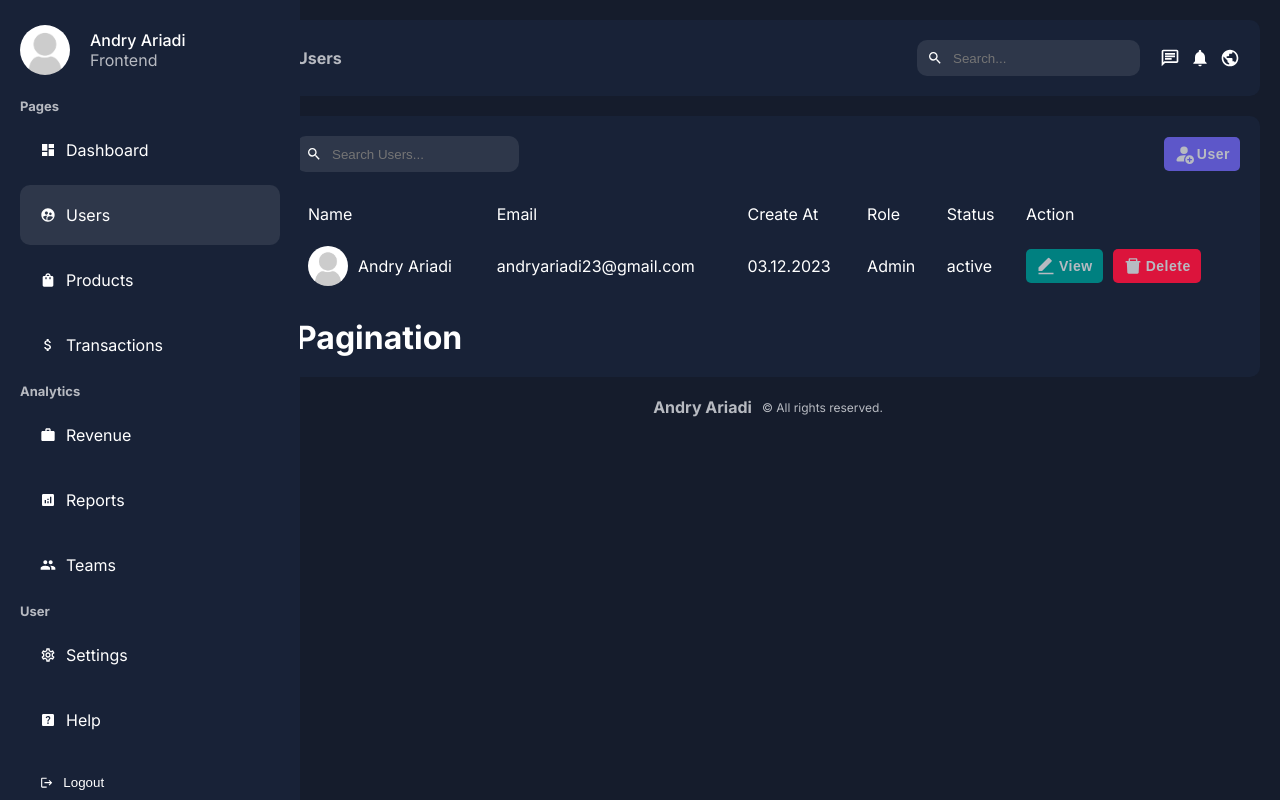
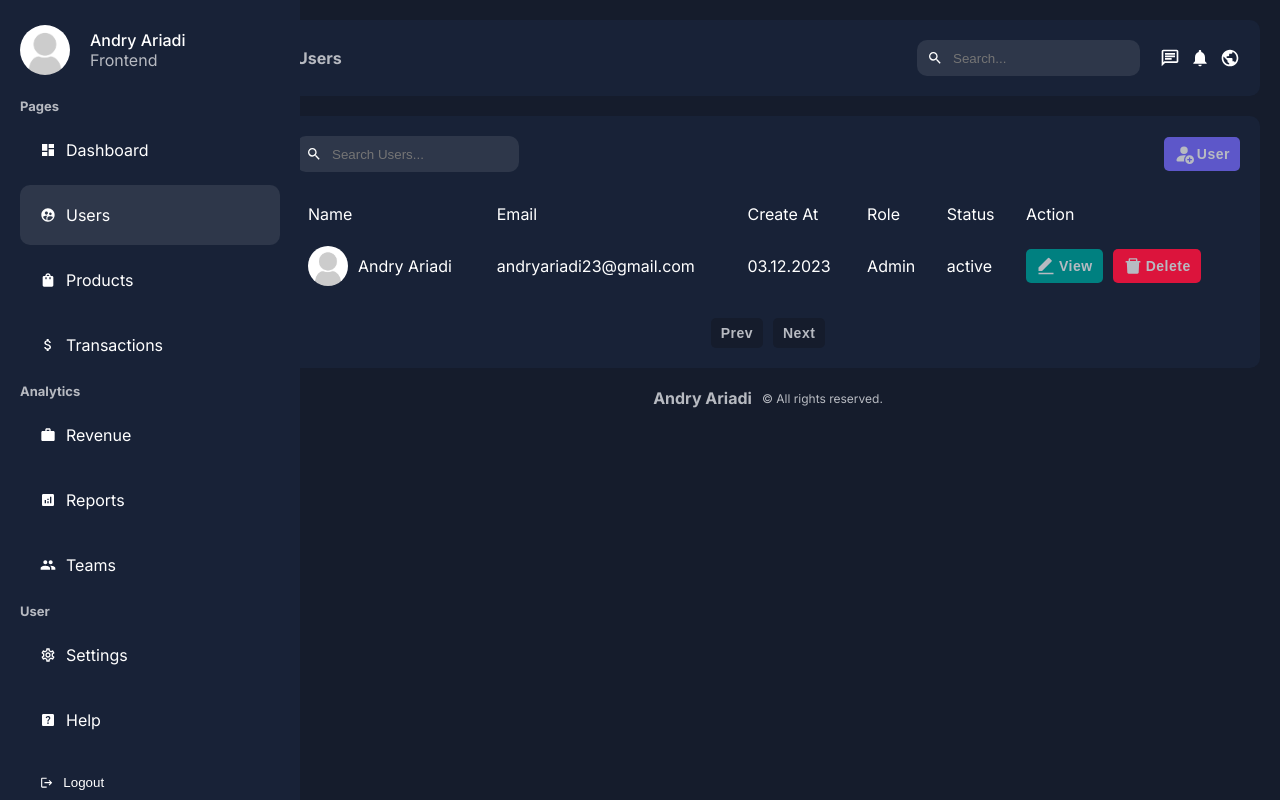
Before and after one commit to andryariadi/CMS-Dashboard-, a Next.js app in the folder cms-dashboard/: page /dashboard/users in a window 1280 px wide. Built offline with nearby package versions, Linux system fonts and the light colour scheme.

Commit message:
styling pagination

```diff
--- a/cms-dashboard/src/components/dashboard/pagination/pagination.jsx
+++ b/cms-dashboard/src/components/dashboard/pagination/pagination.jsx
@@ -4,7 +4,8 @@
   return (
     <>
       <div className={styles.container}>
-        <h1>Pagination</h1>
+        <button className={styles.button}>Prev</button>
+        <button className={styles.button}>Next</button>
       </div>
     </>
   );
--- a/cms-dashboard/src/components/dashboard/pagination/pagination.module.css
+++ b/cms-dashboard/src/components/dashboard/pagination/pagination.module.css
@@ -0,0 +1,17 @@
+.container {
+  display: flex;
+  justify-content: center;
+  align-items: center;
+  gap: 10px;
+}
+
+.button {
+  padding: 7px 10px;
+  border-radius: 5px;
+  border: none;
+  font-size: 14px;
+  font-weight: 600;
+  letter-spacing: 0.5px;
+  color: var(--textSoft);
+  background-color: var(--bg);
+}
```
